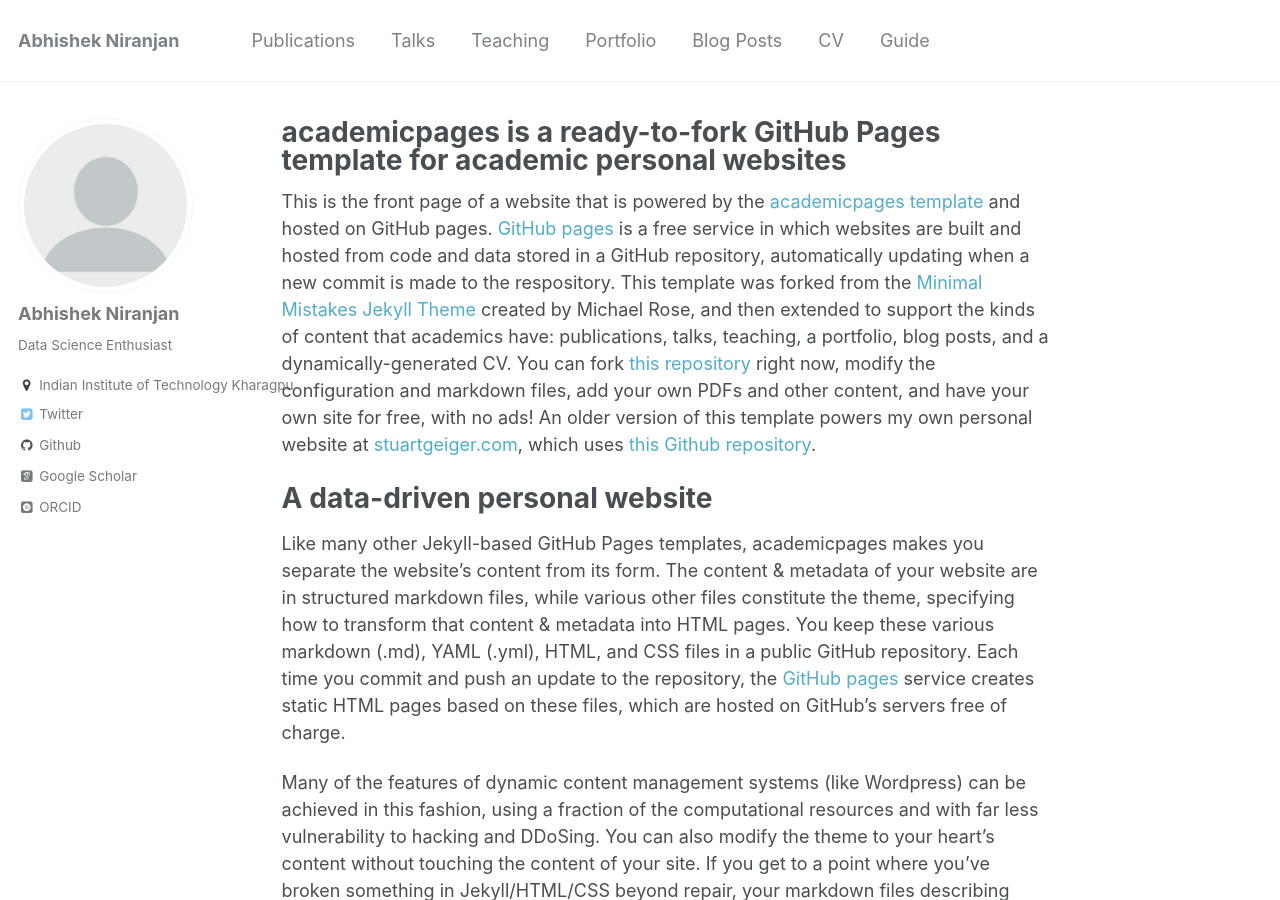
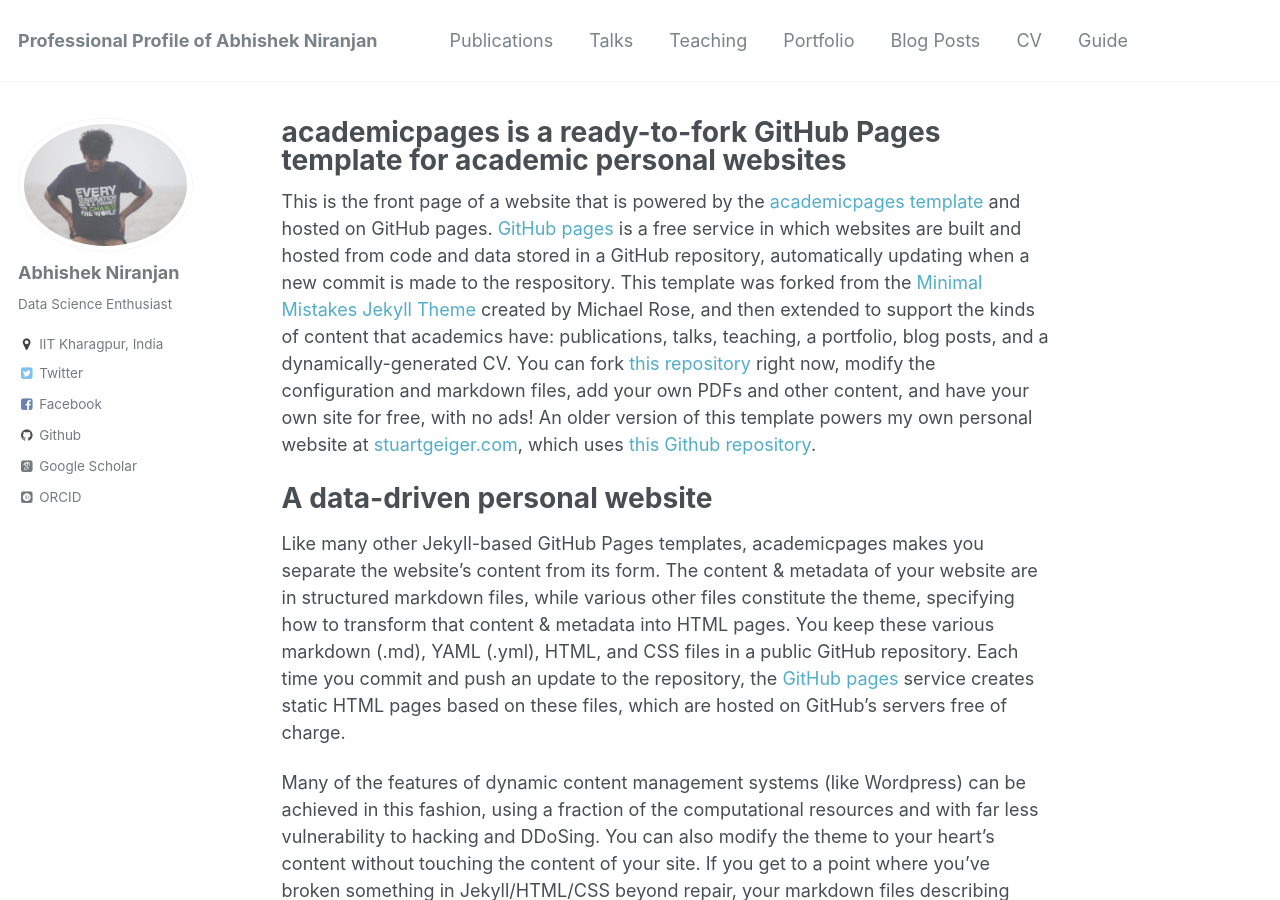
Before and after one commit to abhishek-niranjan/abhishek-niranjan.github.io, a Jekyll site: the page built from _pages/about.md, in a window 1280 px wide and 900 px high. Built offline with Jekyll 4.4.1, drawn with Linux system fonts in a browser that asks for light colours; some web fonts are replaced.

Commit message:
Added Social Media and Profile Picture

```diff
--- a/_config.yml
+++ b/_config.yml
@@ -7,10 +7,10 @@
 
 # Site Settings
 locale                   : "en-US"
-title                    : "Abhishek Niranjan"
+title                    : "Professional Profile of Abhishek Niranjan"
 title_separator          : "-"
 name                     : &name "Abhishek Niranjan"
-description              : &description "Data Science Enthusiast"
+description              : &description "Computer Science "
 url                      : https://abhishek-niranjan.github.io # the base hostname & protocol for your site e.g. "https://mmistakes.github.io"
 baseurl                  : "" # the subpath of your site, e.g. "/blog"
 repository               : "abhishek-niranjan/abhishek-niranjan.github.io"
@@ -79,20 +79,20 @@ analytics:
 # Site Author
 author:
   name             : "Abhishek Niranjan"
-  avatar           : "profile.png"
+  avatar           : "profile.jpg"
   bio              : "Data Science Enthusiast"
-  location         : "Indian Institute of Technology Kharagpu"
+  location         : "IIT Kharagpur, India"
   employer         :
-  googlescholar    : "http://yourfullgooglescholarurl.com"
+  googlescholar    : "https://scholar.google.co.in/citations?hl=en&user=mk7AcYgAAAAJ&view_op=list_works&gmla=AJsN-F6Kvti3Og1mKKadJZr8SxJve4nIN4ucsrei1touWSKqunVy7Ng2475aFGmoFw04YGI_IdMN3xl0fTfe2ZeTdeH8zB7KKIfiSX-rHcn-6PlD_-2XqUQ"
   email            :
   uri              :
   bitbucket        :
   codepen          :
   dribbble         :
   flickr           :
-  facebook         :
+  facebook         : "https://www.facebook.com/Abhishek.Niranjan.Sindhu"
   foursquare       :
-  github           : "academicpages"
+  github           : "https://github.com/abhishek-niranjan"
   google_plus      :
   keybase          :
   instagram        :
@@ -104,7 +104,7 @@ author:
   stackoverflow    : # http://stackoverflow.com/users/123456/username
   steam            :
   tumblr           :
-  twitter          : "replacethistwitterhandle"
+  twitter          : "https://twitter.com/_carpediemer_"
   vine             :
   weibo            :
   xing             :
```
Also changed, not shown: images/profile.jpg (added), images/profile.png (deleted).
